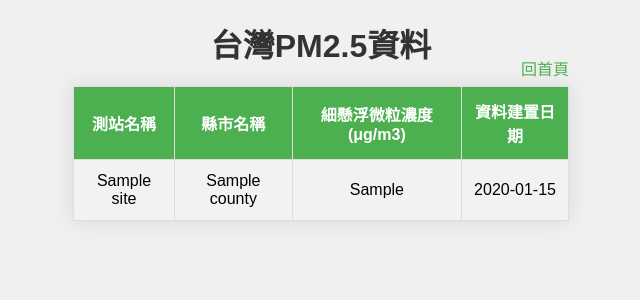
After one commit to jasonyen84/myresume, a Flask app: template templates/pm25.html in a window 1280 px wide. The commit adds this page. Shown: the top 300 px of the page, without its empty margins (319-959 px from the left). Run offline with Flask 3, Linux system fonts and the light colour scheme; the template is opened without the code that fills it: most values are stand-ins (such as "Sample title", 1, 10 or a date in 2020).

Commit message:
利用cursor加入pm25網頁並美化

```diff
--- a/run.py
+++ b/run.py
@@ -1,4 +1,6 @@
 from flask import Flask, render_template
+import requests
+import json
 
 app = Flask(__name__)
 
@@ -32,6 +34,18 @@ def get_css():
 def get_js():
     return render_template("js.html")
 
+@app.route('/pm25')
+def index():
+    # 从API获取数据
+    url = "https://data.moenv.gov.tw/api/v2/aqx_p_02?api_key=e8dd42e6-9b8b-43f8-991e-b3dee723a52d&limit=1000&sort=datacreationdate%20desc&format=JSON"
+    response = requests.get(url)
+    data = json.loads(response.text)
+
+    # 提取记录
+    records = data['records']
+
+    return render_template('pm25.html', records=records)
+
 
 # @app.route("/data/appinfo/str/<name>")
 # def querryDataMessageByName(name):
--- a/templates/home.html
+++ b/templates/home.html
@@ -15,7 +15,8 @@
     <a href="/sql">SQL 常用語法</a><br>
     <a href="/HTML">HTML 語法</a><br>
     <a href="/css">CSS 語法</a><br>
-    <a href="/js">JavaScript 語法</a>
+    <a href="/js">JavaScript 語法</a><br>
+    <a href="/pm25">PM2.5 資料</a>
 
     <hr>
 
--- /dev/null
+++ b/templates/pm25.html
@@ -0,0 +1,102 @@
+<!DOCTYPE html>
+<html lang="zh-TW">
+
+<head>
+    <meta charset="UTF-8">
+    <meta name="viewport" content="width=device-width, initial-scale=1.0">
+    <title>台灣PM2.5資料</title>
+    <style>
+        body {
+            font-family: Arial, sans-serif;
+            margin: 0;
+            padding: 20px;
+            background-color: #f0f0f0;
+        }
+
+        .header {
+            text-align: center;
+            margin-bottom: 20px;
+        }
+
+        h1 {
+            color: #333;
+            margin: 0;
+        }
+
+        .table-container {
+            width: 40%;
+            margin: 0 auto;
+            position: relative;
+        }
+
+        .home-link {
+            position: absolute;
+            right: 0;
+            top: -30px;
+        }
+
+        a {
+            color: #4CAF50;
+            text-decoration: none;
+        }
+
+        a:hover {
+            text-decoration: underline;
+        }
+
+        table {
+            border-collapse: collapse;
+            width: 100%;
+            background-color: white;
+            box-shadow: 0 0 20px rgba(0, 0, 0, 0.1);
+        }
+
+        th,
+        td {
+            border: 1px solid #ddd;
+            padding: 12px;
+            text-align: center;
+        }
+
+        th {
+            background-color: #4CAF50;
+            color: white;
+            font-weight: bold;
+        }
+
+        tr:nth-child(even) {
+            background-color: #f2f2f2;
+        }
+
+        tr:hover {
+            background-color: #ddd;
+        }
+    </style>
+</head>
+
+<body>
+    <div class="header">
+        <h1>台灣PM2.5資料</h1>
+    </div>
+    <div class="table-container">
+        <a href="/" class="home-link">回首頁</a>
+        <table>
+            <tr>
+                <th>測站名稱</th>
+                <th>縣市名稱</th>
+                <th>細懸浮微粒濃度 (μg/m3)</th>
+                <th>資料建置日期</th>
+            </tr>
+            {% for record in records %}
+            <tr>
+                <td>{{ record.site }}</td>
+                <td>{{ record.county }}</td>
+                <td>{{ record.pm25 }}</td>
+                <td>{{ record.datacreationdate }}</td>
+            </tr>
+            {% endfor %}
+        </table>
+    </div>
+</body>
+
+</html>
```
